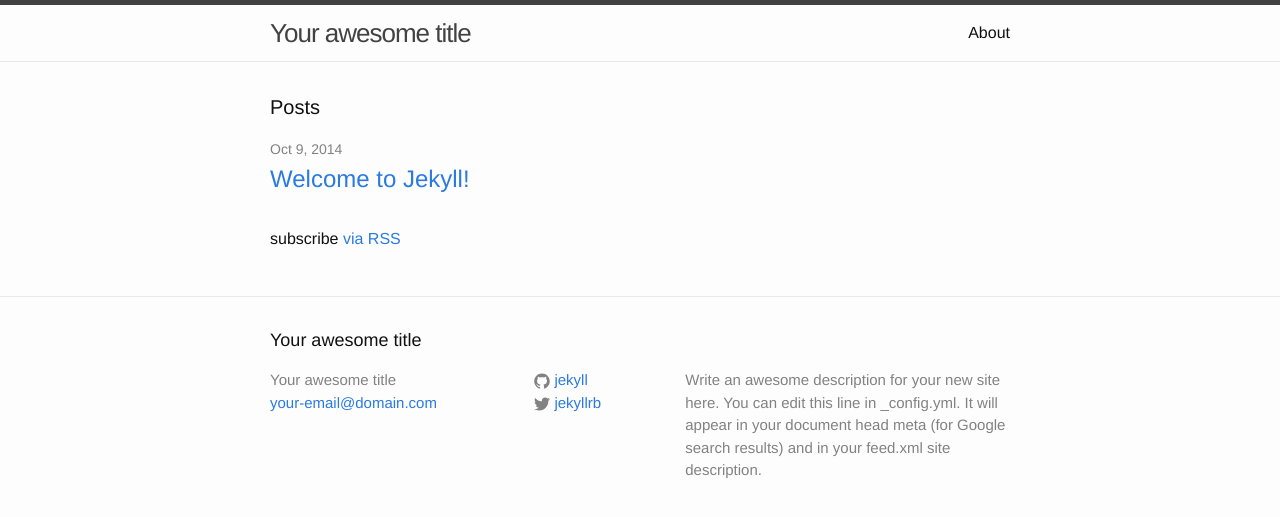
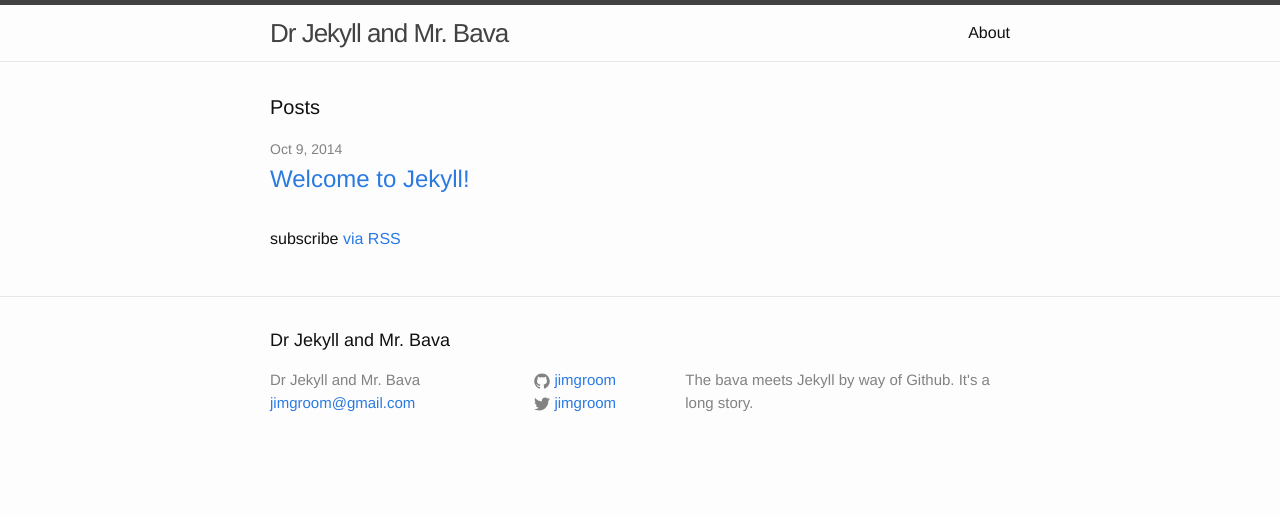
Before and after one commit to jimgroom/jimgroom.github.io, a Jekyll site: the page built from index.html, in a window 1280 px wide. Shown: the top 517 px of the page. Built offline with Jekyll 4.4.1, drawn with Linux system fonts in a browser that asks for light colours.

Commit message:
Updated Config file
Now it’s configged

```diff
--- a/_config.yml
+++ b/_config.yml
@@ -1,14 +1,12 @@
 # Site settings
-title: Your awesome title
-email: your-email@domain.com
+title: Dr Jekyll and Mr. Bava
+email: jimgroom@gmail.com
 description: > # this means to ignore newlines until "baseurl:"
-  Write an awesome description for your new site here. You can edit this
-  line in _config.yml. It will appear in your document head meta (for
-  Google search results) and in your feed.xml site description.
+  The bava meets Jekyll by way of Github. It's a long story.
 baseurl: "" # the subpath of your site, e.g. /blog/
-url: "http://yourdomain.com" # the base hostname & protocol for your site
-twitter_username: jekyllrb
-github_username:  jekyll
+url: "http://jimgroom.me" # the base hostname & protocol for your site
+twitter_username: jimgroom
+github_username:  jimgroom
 
 # Build settings
 markdown: kramdown
```
